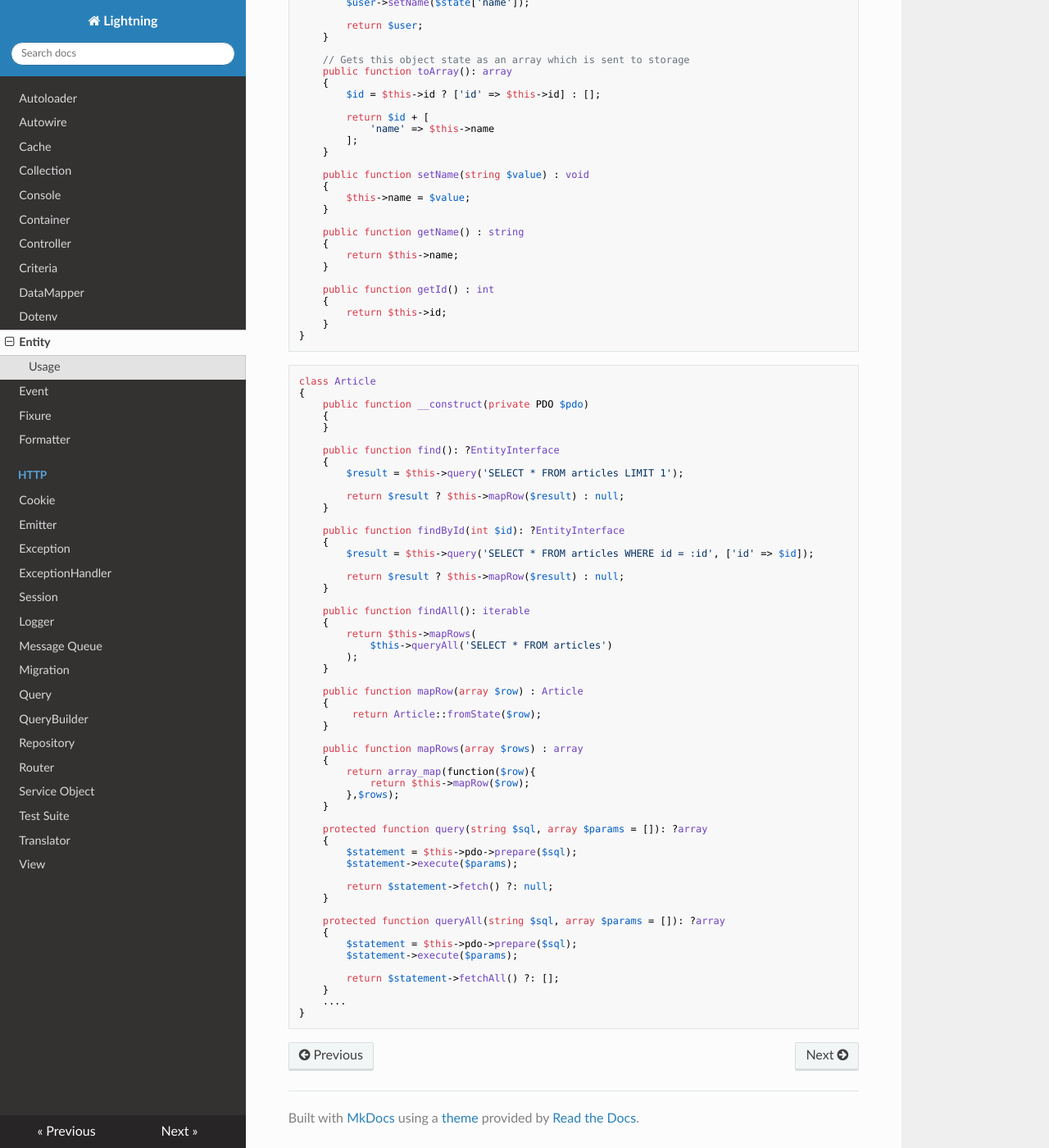
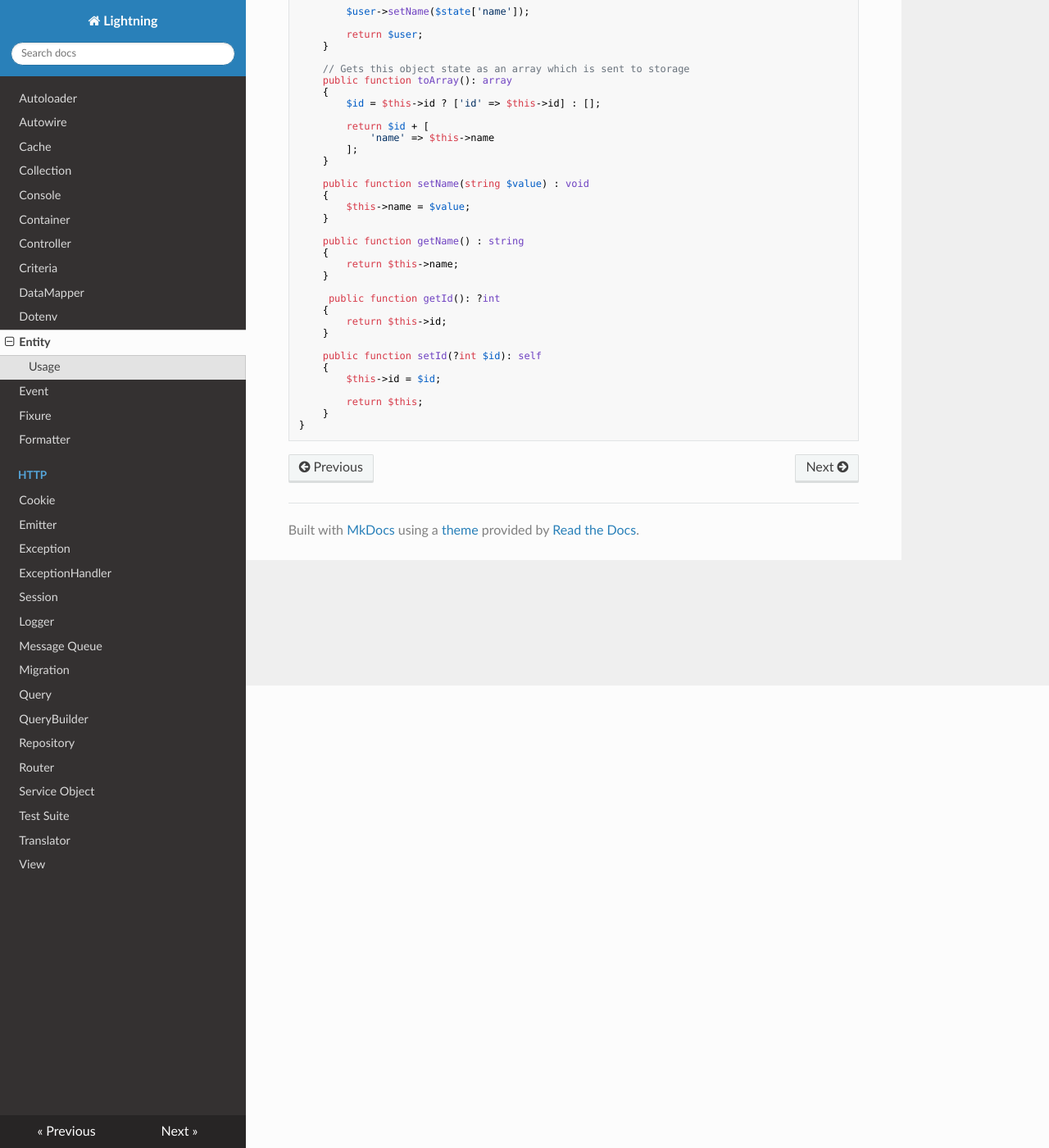
Before and after one commit to jamielsharief/lightning, an MkDocs documentation site: the page built from docs/entity.md, in a window 1280 px wide and 1400 px high, scrolled down 564 px. Shown: the whole window at 82% size. Built offline with MkDocs 1.6.1, drawn with Linux system fonts in a browser that asks for light colours; nearby versions of some CDN libraries; some of the changed text lies outside the part shown.

Commit message:
cleaned up mapping

````diff
--- a/docs/entity.md
+++ b/docs/entity.md
@@ -47,68 +46,16 @@ class User extends AbstractEntity
         return $this->name;
     }
 
-    public function getId() : int
+     public function getId(): ?int
     {
         return $this->id;
     }
+
+    public function setId(?int $id): self
+    {
+        $this->id = $id;
+
+        return $this;
+    }
 }
 ```
-
-```php
-class Article
-{
-    public function __construct(private PDO $pdo)
-    {
-    }
-
-    public function find(): ?EntityInterface
-    {
-        $result = $this->query('SELECT * FROM articles LIMIT 1');
-
-        return $result ? $this->mapRow($result) : null;
-    }
-
-    public function findById(int $id): ?EntityInterface
-    {
-        $result = $this->query('SELECT * FROM articles WHERE id = :id', ['id' => $id]);
-
-        return $result ? $this->mapRow($result) : null;
-    }
-
-    public function findAll(): iterable
-    {
-        return $this->mapRows(
-            $this->queryAll('SELECT * FROM articles')
-        );
-    }
-
-    public function mapRow(array $row) : Article
-    {
-         return Article::fromState($row);
-    }
-
-    public function mapRows(array $rows) : array
-    {
-        return array_map(function($row){
-            return $this->mapRow($row);
-        },$rows);
-    }
-
-    protected function query(string $sql, array $params = []): ?array
-    {
-        $statement = $this->pdo->prepare($sql);
-        $statement->execute($params);
-
-        return $statement->fetch() ?: null;
-    }
-
-    protected function queryAll(string $sql, array $params = []): ?array
-    {
-        $statement = $this->pdo->prepare($sql);
-        $statement->execute($params);
-
-        return $statement->fetchAll() ?: [];
-    }
-    ....
-}
-```
````
Also changed, not shown: other parts of docs/entity.md (+1 -2 lines), 2 other files.
